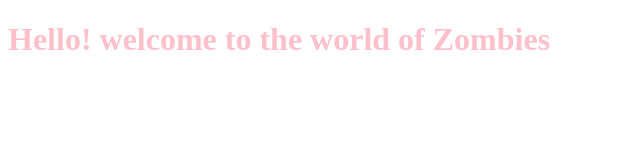
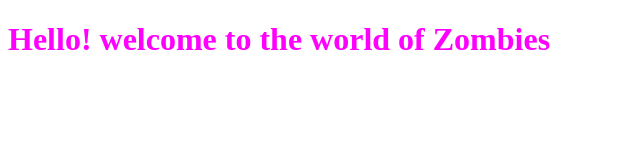
Before and after one commit to Bheshaj-Dhakate/JenkinsRepo, a plain HTML site: page index.html in a window 1280 px wide. Shown: the whole page, without its empty margins (0-640 px from the left). Drawn offline with Linux system fonts and the light colour scheme.

Commit message:
Update index.html

```diff
--- a/index.html
+++ b/index.html
@@ -7,7 +7,7 @@
     <title>Document</title>
     <style>
     	h1{
-    			color: pink;
+    			color: magenta;
     		}
     </style>
 </head>
```
